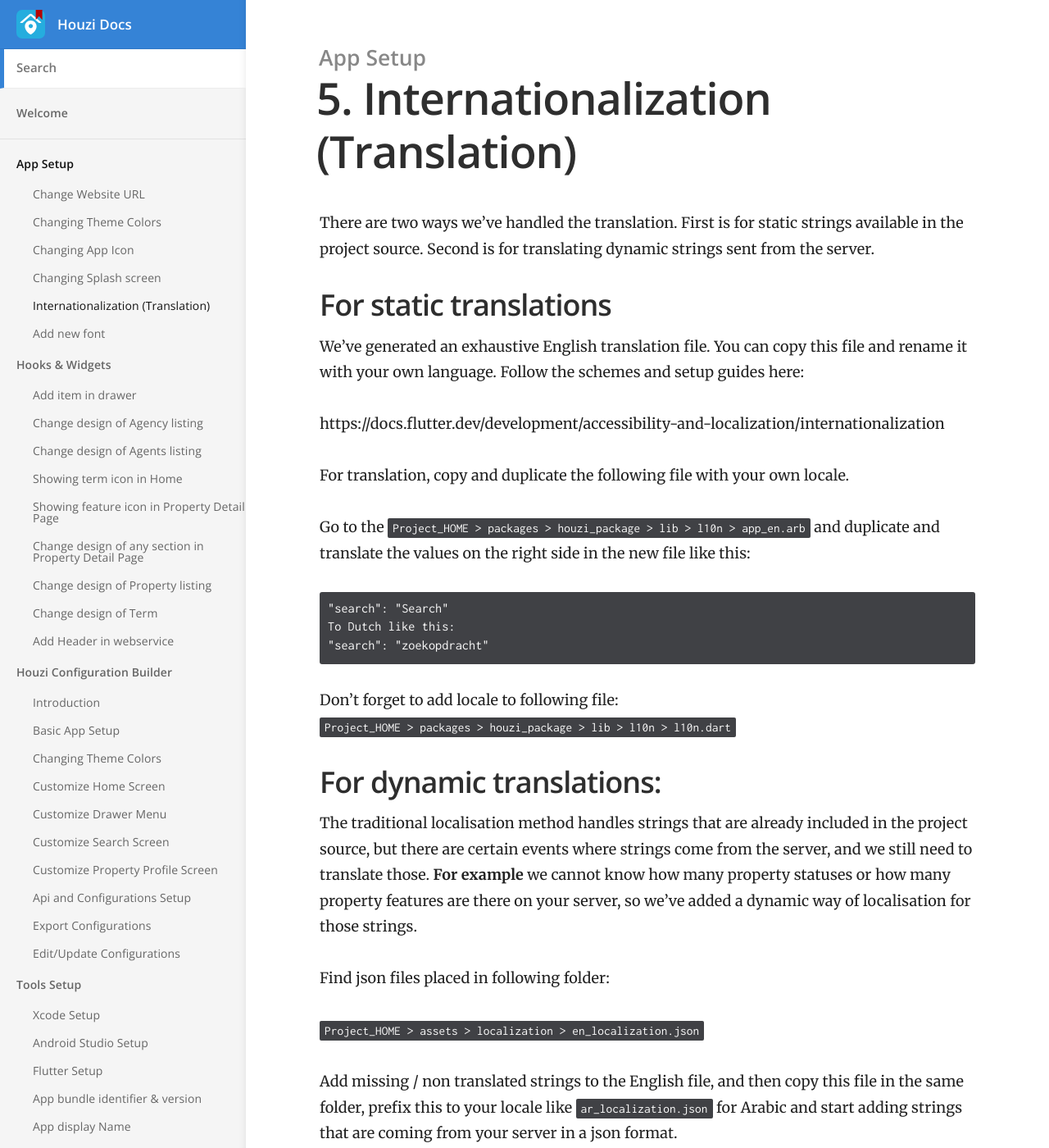
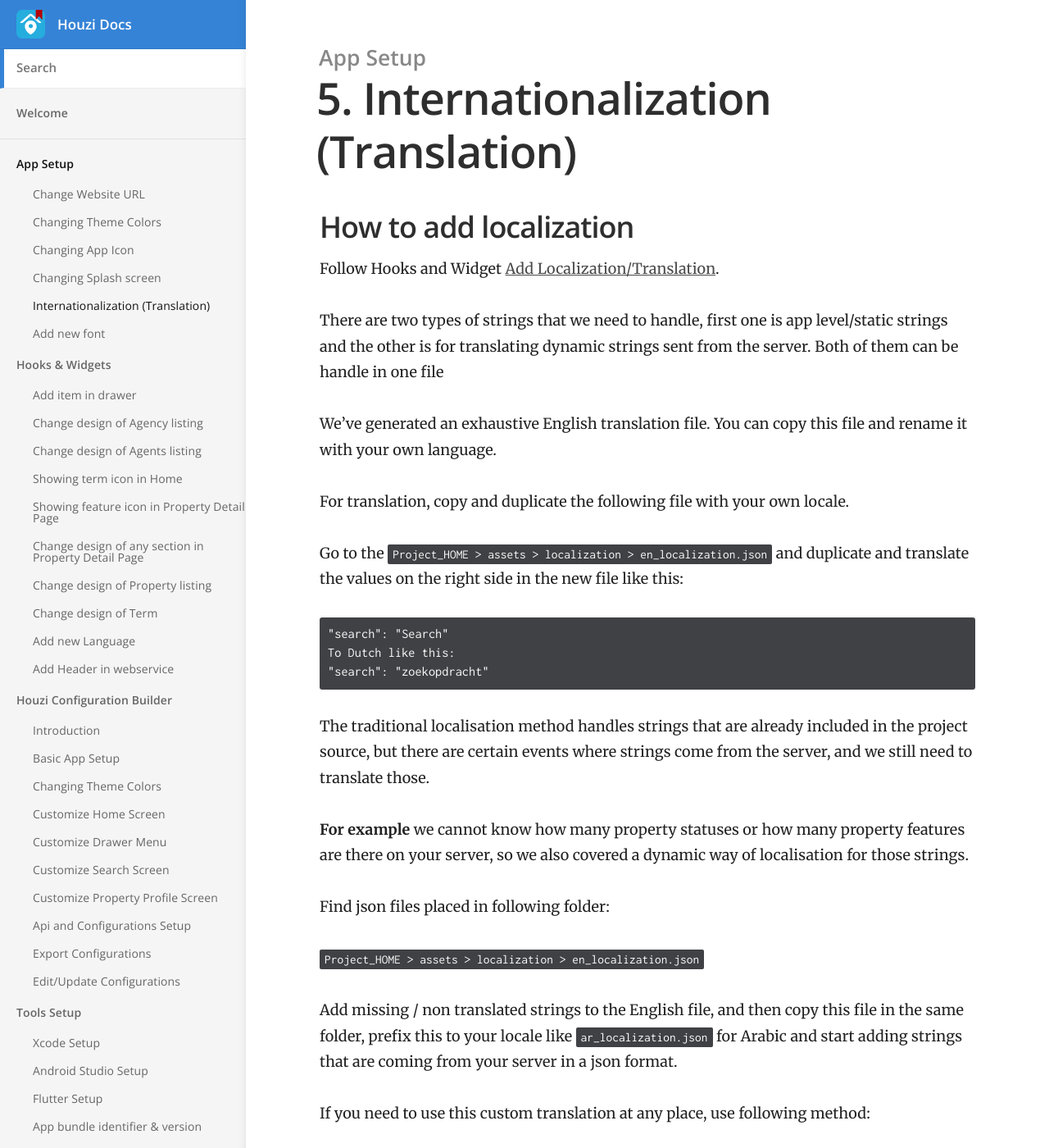
Before and after one commit to booleanbites/houzi-doc, a Jekyll site: the page built from _docs/app-setup/l10n.md, in a window 1280 px wide and 1400 px high. Shown: the whole window at 82% size. Built offline with Jekyll 4.4.1, drawn with Linux system fonts in a browser that asks for light colours; some of the changed text lies outside the part shown.

Commit message:
Add language hook and update the previous l10n

````diff
--- a/_docs/app-setup/l10n.md
+++ b/_docs/app-setup/l10n.md
@@ -4,28 +4,25 @@ category: App Setup
 order: 5
 ---
 
-There are two ways we’ve handled the translation. First is for static strings available in the project source. Second is for translating dynamic strings sent from the server.
+## How to add localization
+ Follow Hooks and Widget [Add Localization/Translation](/hooks-widgets/add-langauge).
 
-## For static translations
-We’ve generated an exhaustive English translation file. You can copy this file and rename it with your own language. Follow the schemes and setup guides here:
+There are two types of strings that we need to handle, first one is app level/static strings and the other is for translating dynamic strings sent from the server. Both of them can be handle in one file
 
-https://docs.flutter.dev/development/accessibility-and-localization/internationalization
+We’ve generated an exhaustive English translation file. You can copy this file and rename it with your own language.
 
 For translation, copy and duplicate the following file with your own locale.
 
-Go to the `Project_HOME > packages > houzi_package > lib > l10n > app_en.arb` and duplicate and translate the values on the right side in the new file like this:
+Go to the `Project_HOME > assets > localization > en_localization.json` and duplicate and translate the values on the right side in the new file like this:
 ```
 "search": "Search"
 To Dutch like this:
 "search": "zoekopdracht"
 ```
 
-Don’t forget to add locale to following file:
-`Project_HOME > packages > houzi_package > lib > l10n > l10n.dart`
+The traditional localisation method handles strings that are already included in the project source, but there are certain events where strings come from the server, and we still need to translate those.
 
-## For dynamic translations:
-The traditional localisation method handles strings that are already included in the project source, but there are certain events where strings come from the server, and we still need to translate those.
-**For example** we cannot know how many property statuses or how many property features  are there on your server, so we’ve added a dynamic way of localisation for those strings.
+**For example** we cannot know how many property statuses or how many property features  are there on your server, so we also covered a dynamic way of localisation for those strings.
 
 Find json files placed in following folder:
 
@@ -33,15 +30,6 @@ Find json files placed in following folder:
 
 Add missing / non translated strings to the English file, and then copy this file in the same folder, prefix this to your locale like `ar_localization.json` for Arabic and start adding strings that are coming from your server in a json format.
 
-Don’t forget to add new locale json to following file in `pubspec.yaml` asset section, open file here:
-`Project_HOME > pubspec.yaml`
-
-And add the entry in assets section like this
-```
-assets:
-...
-- assets/localization/ar_localization.json
-```
 If you need to use this custom translation at any place, use following method:
 ```
 String localized = GenericMethods.getLocalizedString("String Key in json");
````
Also changed, not shown: _docs/hooks-widgets/add_langauge.md (added, +51 -0 lines).
